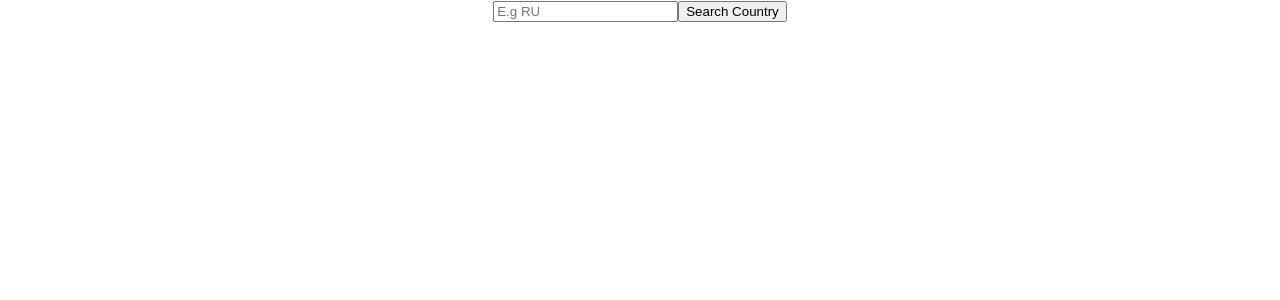
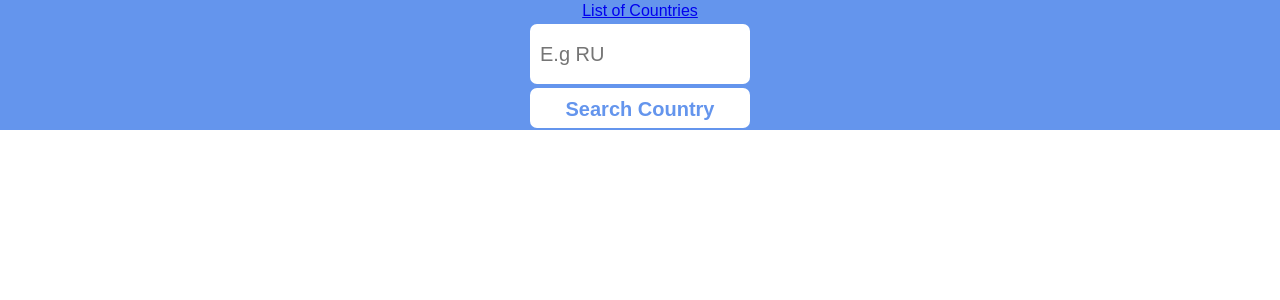
Before and after one commit to akhmed0606/GraphQL-project, a React (Create React App) app: page /search in a window 1280 px wide. Shown: the top 300 px of the page. Built offline with nearby package versions, Linux system fonts and the light colour scheme.

Commit message:
add link,style and fix bug after refresh

```diff
--- a/src/App.css
+++ b/src/App.css
@@ -1,38 +1,69 @@
 .App {
-  text-align: center;
+  width: 100%;
+  height: 100%;
+  display: flex;
+  font-family: Arial, Helvetica, sans-serif;
+}
+body {
+  margin: 0;
+  padding: 0;
 }
 
-.App-logo {
-  height: 40vmin;
-  pointer-events: none;
-}
-
-@media (prefers-reduced-motion: no-preference) {
-  .App-logo {
-    animation: App-logo-spin infinite 20s linear;
-  }
-}
-
-.App-header {
-  background-color: #282c34;
-  min-height: 100vh;
+.home,
+.search {
+  width: 100%;
+  height: 100%;
   display: flex;
   flex-direction: column;
   align-items: center;
-  justify-content: center;
-  font-size: calc(10px + 2vmin);
+}
+
+.title,
+.inputs {
+  background-color: cornflowerblue;
+  width: 100%;
+  height: 130px;
+  display: grid;
+  place-items: center;
   color: white;
 }
 
-.App-link {
-  color: #61dafb;
+.listOfCountries .country {
+  width: 400px;
+  height: 150px;
+  background-color: cornflowerblue;
+  color: white;
+  border-radius: 10px;
+  display: flex;
+  flex-direction: column;
+  justify-content: center;
+  align-items: center;
+  margin: 20px;
 }
 
-@keyframes App-logo-spin {
-  from {
-    transform: rotate(0deg);
-  }
-  to {
-    transform: rotate(360deg);
-  }
+.country label {
+  margin-left: 10px;
+  font-size: larger;
 }
+
+input {
+  width: 200px;
+  height: 40px;
+  border: none;
+  border-radius: 7px;
+  padding: 10px;
+  font-size: 20px;
+}
+
+button {
+  width: 220px;
+  height: 40px;
+  border: none;
+  border-radius: 7px;
+  padding: 10px;
+  font-size: 20px;
+  background-color: white;
+  color: cornflowerblue;
+  font-weight: bolder;
+  cursor: pointer;
+}
--- a/src/components/Home.js
+++ b/src/components/Home.js
@@ -18,7 +18,7 @@ const Home = () => {
   <div className='home'>
     <div className='title'>
     <h1>List of Countries</h1>
-    <Link to='/search'>Search for Countries</Link>
+    <Link to='/search'>Search for Country</Link>
     </div>
       <div className='listOfCountries'>
        {loading && <h3>Loading...</h3>}
--- a/src/components/Search.js
+++ b/src/components/Search.js
@@ -1,5 +1,6 @@
 import { useState } from "react";
 import { useLazyQuery, gql } from "@apollo/client";
+import { Link } from "react-router-dom"
 
 const QUIERY_SEARCH = gql`
   query Country($code: ID!) {
@@ -15,26 +16,33 @@ const QUIERY_SEARCH = gql`
 
 const Search = () => {
   const [name, setName] = useState("");
-  const [searchCountry, { data, loading, error }] = useLazyQuery(
-    QUIERY_SEARCH,
-    {
-      variables: { code: name.toUpperCase() }
-    }
-  );
+  const [searchCountry, { data }] = useLazyQuery(QUIERY_SEARCH);
 
   function handleChange(e) {
     setName(e.target.value);
+    e.target.reset()
   }
   return (
     <div className="search">
       <div className="inputs">
+      <Link to="/"> List of Countries</Link>
         <input type="text" placeholder="E.g RU" onChange={handleChange} />
-        <button onClick={searchCountry}>Search Country</button>
+        <button
+          onClick={() => {
+            searchCountry({
+              variables: { code: name.toUpperCase() },
+            });
+          }}
+        >
+          Search Country
+        </button>
       </div>
       <div className="searchCountry">
         {data && (
           <div className="countryDisplay">
-            <h1>{data.country.name} {data.country.emoji}</h1>
+            <h1>
+              {data.country.name} {data.country.emoji}
+            </h1>
             <h1>Capital: {data.country.capital}</h1>
             <h1>Currency: {data.country.currency}</h1>
             <h1>Code: {data.country.code}</h1>
```
